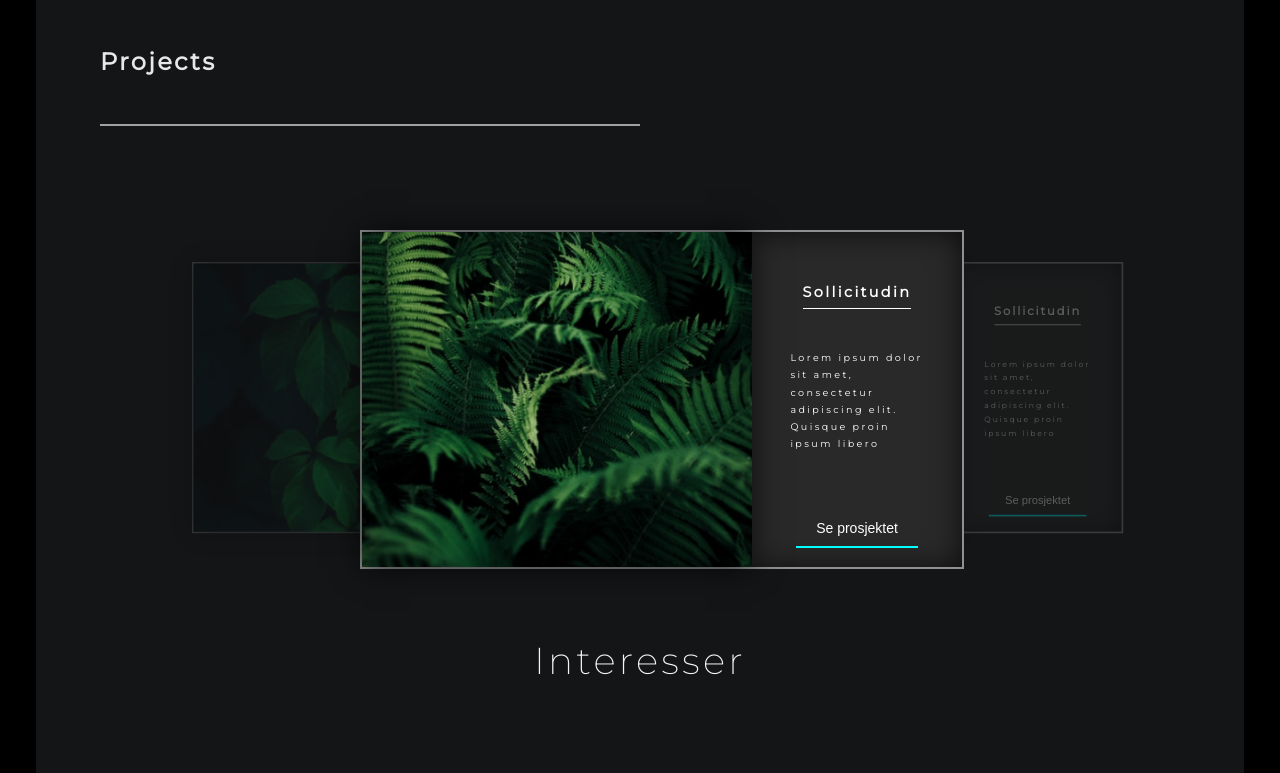
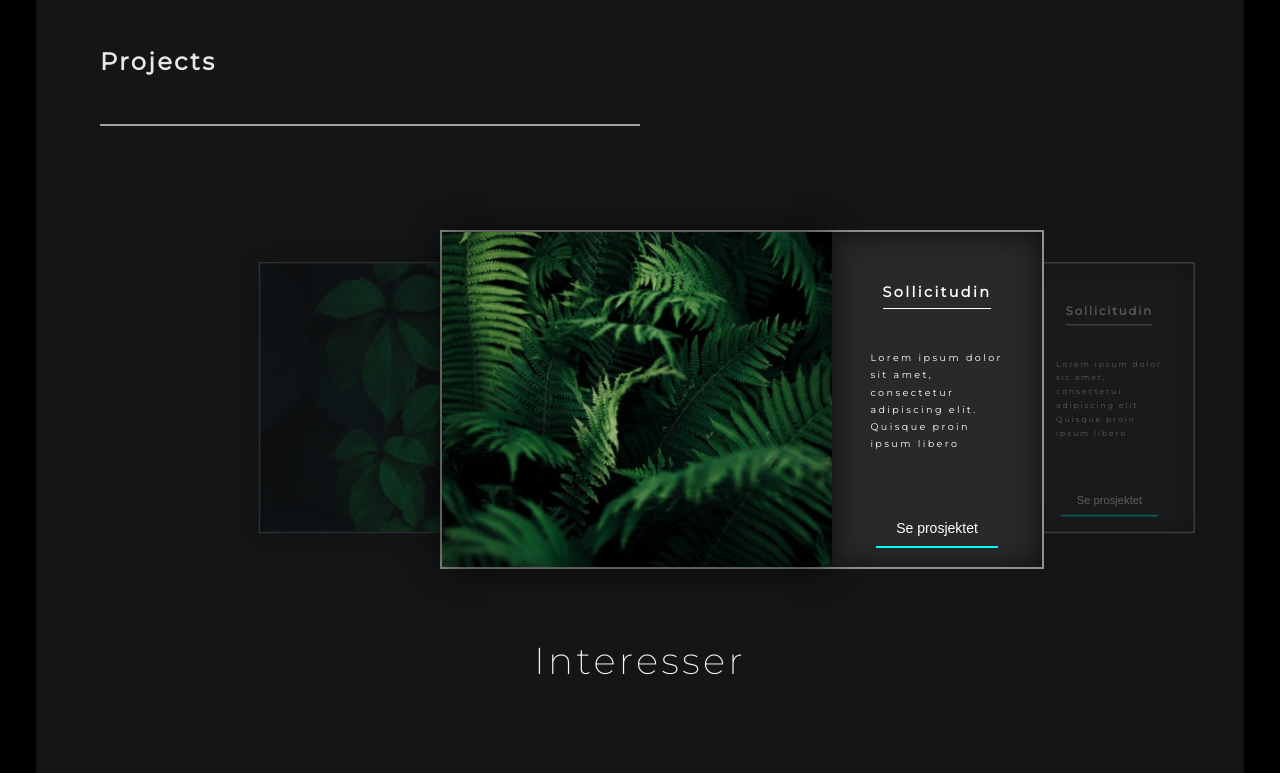
Before and after one commit to Sondre94/Portfolio, a React (Create React App) app: page / in a window 1280 px wide. Shown: the part 537-1310 px from the top of the page. Built offline with nearby package versions, Linux system fonts and the light colour scheme.

Commit message:
fixed project card button area

```diff
--- a/src/styles/carousel.css
+++ b/src/styles/carousel.css
@@ -9,7 +9,6 @@ input[type="radio"] {
 
 .card {
   position: absolute;
-  width: 70vh;
   height: 40vh;
 
   transition: transform 0.4s ease;
@@ -19,12 +18,11 @@ input[type="radio"] {
 .card-container {
   display: flex;
   justify-content: center;
-  align-items: center;
   padding-top: 80px;
 }
 
 .cards {
-  width: 70vh;
+  width: 50vh;
   height: 40vh;
   margin-bottom: 20px;
 }
@@ -76,7 +74,7 @@ input[type="radio"] {
 #item-1:checked ~ .cards #card-2,
 #item-2:checked ~ .cards #card-3,
 #item-3:checked ~ .cards #card-1 {
-  transform: translatex(40%) scale(0.8);
+  transform: translatex(35%) scale(0.8);
   opacity: 0.3;
   z-index: 0;
 }
```
